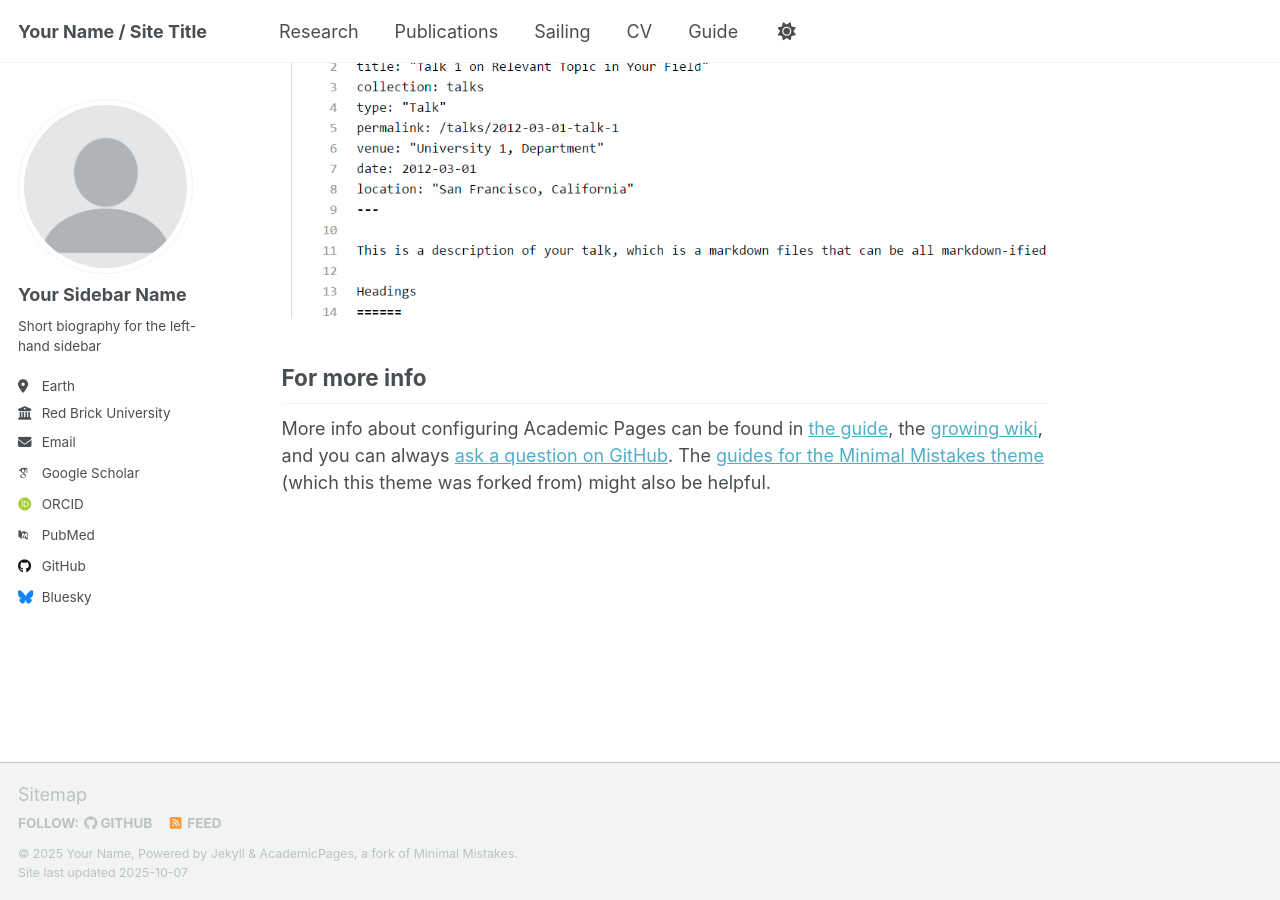
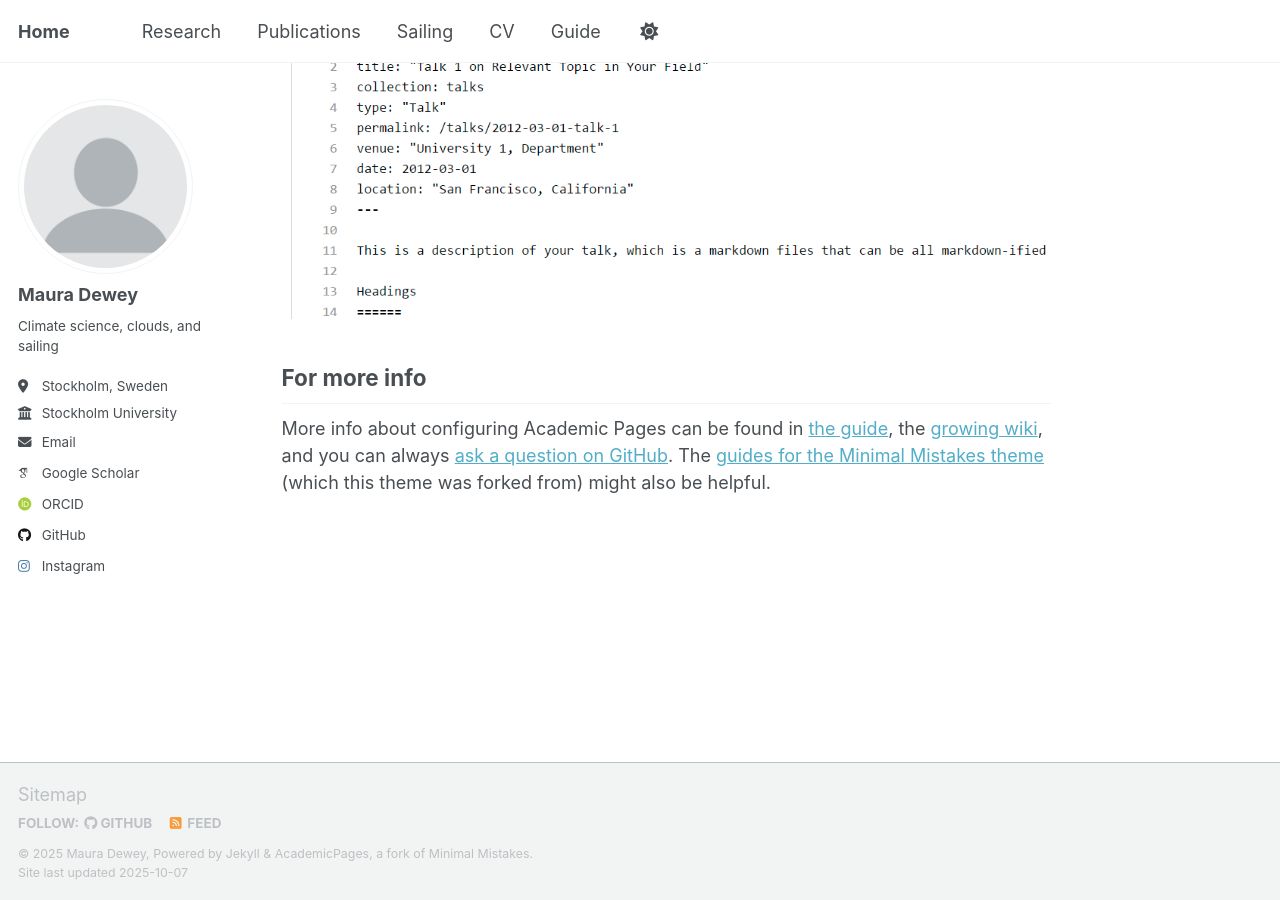
Before and after one commit to mauradewey/mauradewey.github.io, a Jekyll site: the page built from _pages/about.md, in a window 1280 px wide and 900 px high, scrolled down 2880 px. Built offline with Jekyll 4.4.1, drawn with Linux system fonts in a browser that asks for light colours; some web fonts are replaced; a script that is not in the unit is left out.

Commit message:
Update personal information in _config.yml

```diff
--- a/_config.yml
+++ b/_config.yml
@@ -9,14 +9,14 @@
 # Basic Site Settings
 locale                   : "en-US"
 site_theme               : "default" # Currently available options are "default", "air"
-title                    : "Your Name / Site Title"
+title                    : "Home"
 title_separator          : "-"
-name                     : &name "Your Name"
-description              : &description "Your Name's academic portfolio"   # Update this with a general description of your site, this is the default if not overridden by a page
-url                      : https://academicpages.github.io # The base hostname & protocol for your site e.g. "https://[your GitHub username].github.io",
+name                     : &name "Maura Dewey"
+description              : &description "Maura Dewey's personal website"   # Update this with a general description of your site, this is the default if not overridden by a page
+url                      : https://mauradewey.github.io # The base hostname & protocol for your site e.g. "https://[your GitHub username].github.io",
                                                            # or if you already have some other page hosted on Github then use "https://[your GitHub username].github.io/[Your Repo Name]"
 baseurl                  : "" # the subpath of your site, e.g. "/blog"
-repository               : "academicpages/academicpages.github.io"
+repository               : "mauradewey/mauradewey.github.io"
 
 # Site Author - The following control what appear as part of the author content on the side bar.
 #               If a field is blank the icon and link will not appear, otherwise it will be shown.
@@ -24,23 +24,23 @@ repository               : "academicpages/academicpages.github.io"
 author:
   # Biographic information
   avatar           : "profile.png"
-  name             : "Your Sidebar Name"
+  name             : "Maura Dewey"
   pronouns         : # example: "she/her"
-  bio              : "Short biography for the left-hand sidebar"
-  location         : "Earth"
-  employer         : "Red Brick University"
+  bio              : "Climate science, clouds, and sailing"
+  location         : "Stockholm, Sweden"
+  employer         : "Stockholm University"
   uri              : # URL
-  email            : "none@example.org"
+  email            : "maurad.dewey@misu.su.se"
 
   # Academic websites
   academia         : # URL
   arxiv            : # URL - Update with the correct link to your profile
-  googlescholar    : "https://scholar.google.com/citations?user=PS_CX0AAAAAJ"
+  googlescholar    : "https://scholar.google.com//citations?user=OCqCdsQAAAAJ"
   inspire-hep      : # URL
   impactstory      : # URL
-  orcid            : "http://orcid.org/yourorcidurl"
+  orcid            : "https://orcid.org/0000-0001-9291-2186"
   semantic         : # URL
-  pubmed           : "https://www.ncbi.nlm.nih.gov/pubmed/?term=john+snow"
+  pubmed           : # URL
   researchgate     : # URL
   scopus           : # URL
 
@@ -48,20 +48,20 @@ author:
   bitbucket        : # Username - Update with your username on the site
   codepen          : # Username
   dribbble         : # Username
-  github           : "academicpages"
+  github           : "mauradewey"
   kaggle           : # Username
   stackoverflow    : # User number or user number and name (i.e., use "1" or "1/jeff-atwood")
 
   # Social media
   artstation       : # Username
-  bluesky          : "bsky.app" # Replace this with you Bluesky username
+  bluesky          : # Username
   facebook         : # Username
   flickr           : # Username
   foursquare       : # Username
   goodreads        : # Username
   google_plus      : # Username
   keybase          : # Username
-  instagram        : # Username
+  instagram        : mauradewey
   lastfm           : # Username
   linkedin         : # Username
   mastodon         : # URL
```
